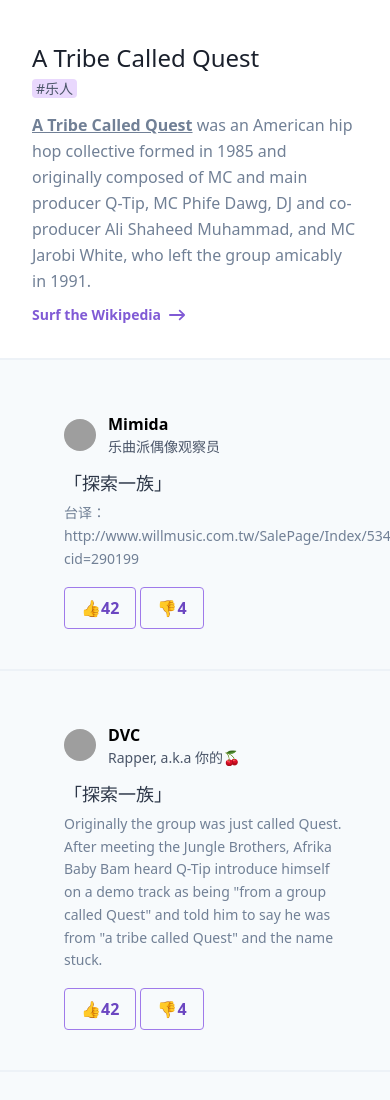
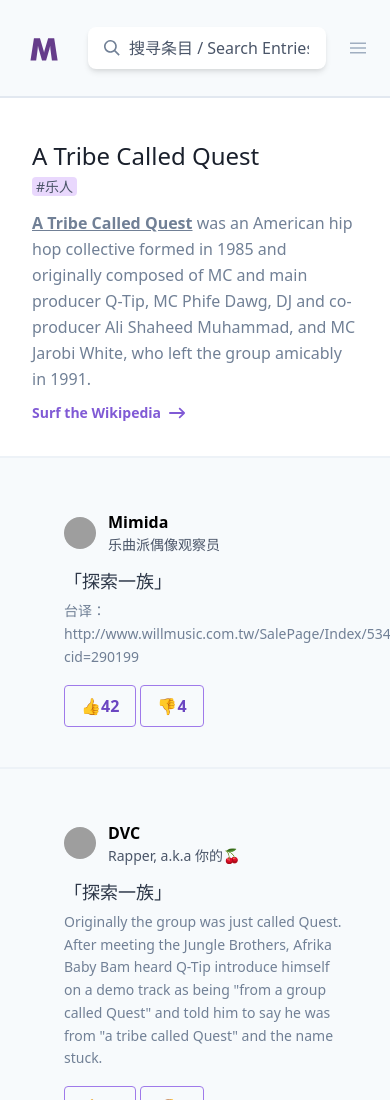
Before and after one commit to IvanWoo/mencius-mock-up, a website: page public/index.html in a window 390 px wide. Shown: the top 1100 px of the page. Drawn offline with nearby package versions, Linux system fonts and the light colour scheme; files that its build step writes are made by us from their sources; grey boxes are pictures that could not be loaded.

Commit message:
display search bar in mobile mode

```diff
--- a/public/index.html
+++ b/public/index.html
@@ -9,8 +9,8 @@
 </head>
 
 <body class="antialiased">
-  <div
-    class="fixed z-100 bg-gray-100 inset-x-0 top-0 border-b-2 border-gray-200 lg:border-b-0 lg:static flex items-center">
+  <div class="static z-100 bg-gray-100 inset-x-0 top-0 border-b-2 border-b-20 lg:border-b-0 flex
+    items-center">
     <div class="w-full max-w-screen-xl relative mx-auto px-6">
       <div class="lg:border-b-2 lg:border-gray-200 h-24 flex flex-col justify-center">
         <div class="flex items-center -mx-6">
```
